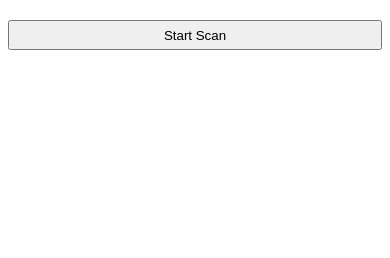
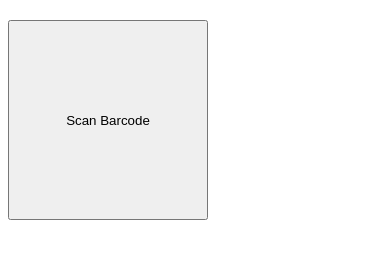
Before and after one commit to genrex/PhonegapBarcode, a plain HTML site: page www/index.html in a window 390 px wide. Drawn offline with Linux system fonts and the light colour scheme; some packages are replaced by stand-ins of ours.

Commit message:
Changed html

```diff
--- a/www/index.html
+++ b/www/index.html
@@ -10,7 +10,7 @@
     <body>
 
     <p>
-    <button id="startScan">Start Scan</button>
+    <button id="startScan" style="width:200px;height:200px;">Scan Barcode</button>
     </p>
 
     <div id="results"></div>
```
